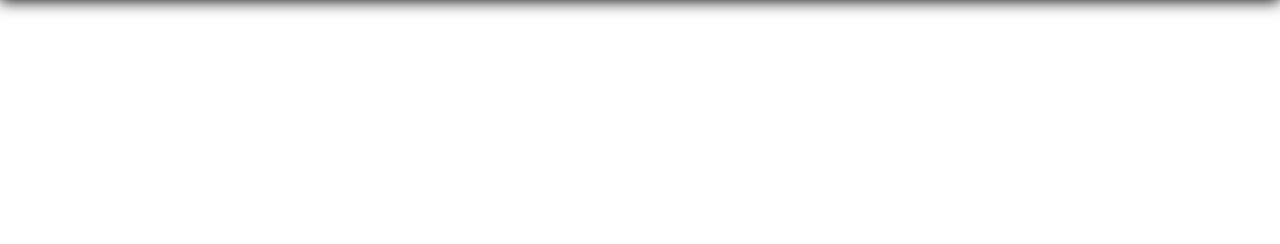
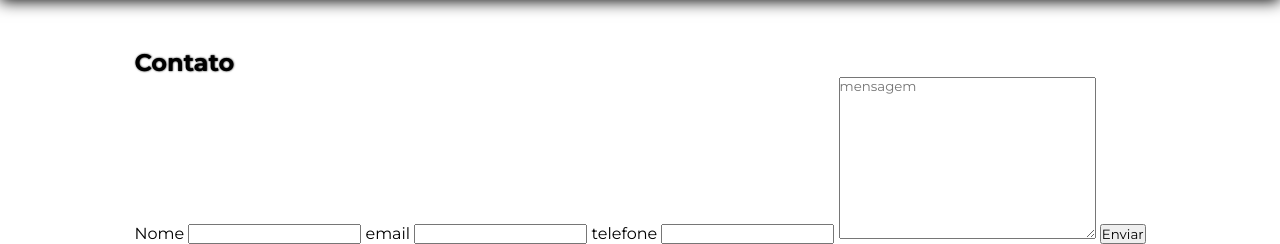
Before and after one commit to maykkk1/cleanning, a plain HTML site: page index.html in a window 1280 px wide. Shown: the part 1971-2215 px from the top of the page. Before the commit the page ends 2019 px from the top, so only its background shows below. Drawn offline with Linux system fonts and the light colour scheme.

Commit message:
contatos OK

```diff
--- a/index.html
+++ b/index.html
@@ -75,6 +75,19 @@
             </div>
           </div>
         </section>
+        <section class="contato">
+          <h2>Contato</h2>
+          <form action="">
+            <label for="nome">Nome</label>
+            <input type="text" name="nome" id="nome">
+            <label for="email">email</label>
+            <input type="email" name="email" id="email">
+            <label for="telefone">telefone</label>
+            <input type="tel" name="telefone" id="telefone">
+            <textarea name="mensagem" id="mensagem" cols="30" placeholder="mensagem" rows="10"></textarea>
+            <button type="submit">Enviar</button>
+          </form>
+        </section>
       </main>
       <footer></footer>
     </div>
```
